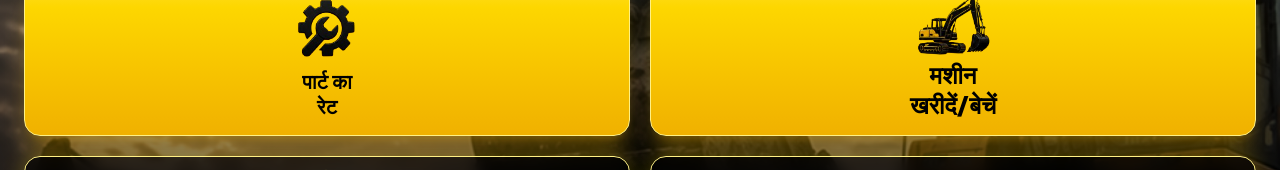
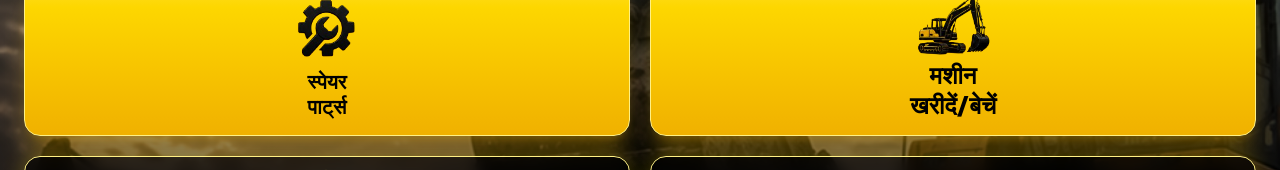
Before and after one commit to avsa-codes/suvidha, a Next.js app: page / in a window 1280 px wide. Shown: the part 424-594 px from the top of the page. Built offline with nearby package versions, Linux system fonts and the light colour scheme.

Commit message:
Parts ka rate -> spare parts

```diff
--- a/components/EntryScreen.tsx
+++ b/components/EntryScreen.tsx
@@ -125,7 +125,8 @@ export default function EntryScreen({ onStart }: EntryScreenProps) {
 />
 
 <div className="text-xl font-extrabold leading-tight">
-  पार्ट का <br /> रेट
+  स्पेयर
+ <br /> पार्ट्स
 </div>
     </button>
 
```
